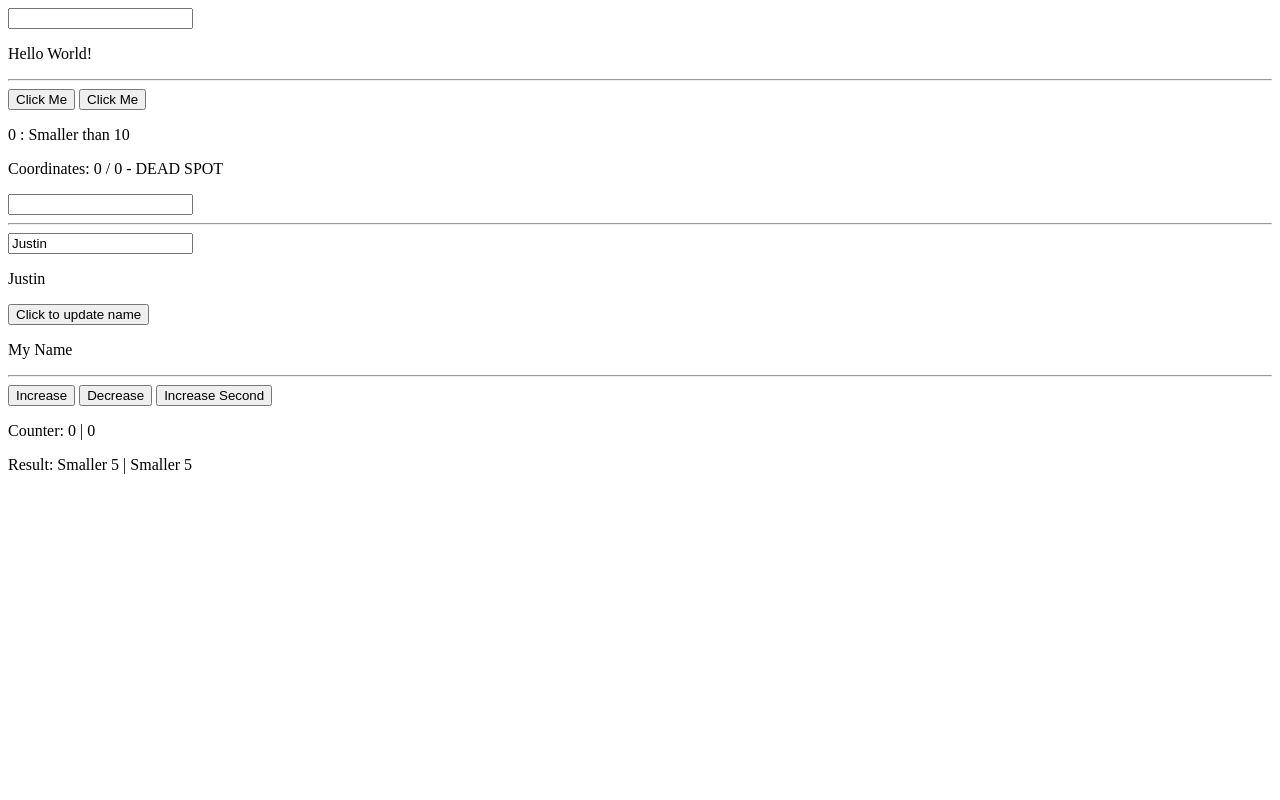
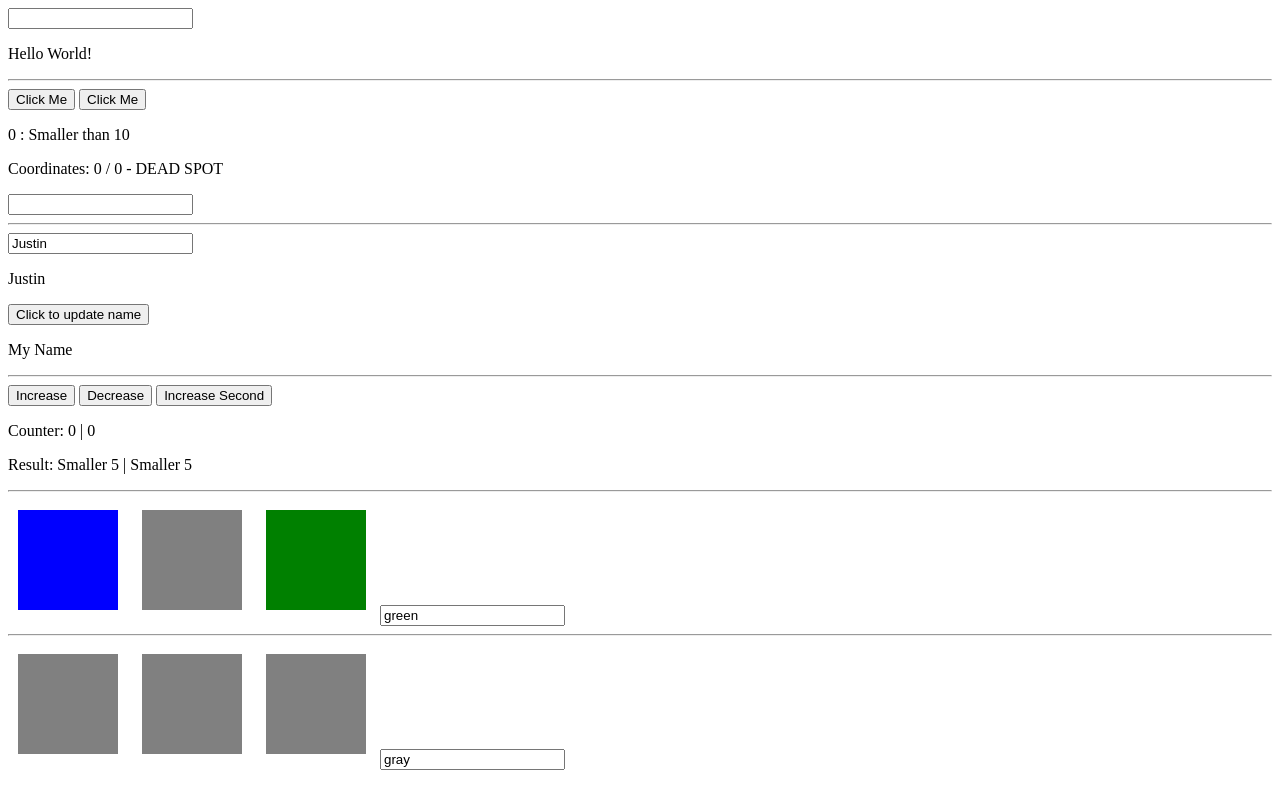
Before and after one commit to justinbettencourt/Vue-JS, a plain HTML site: page Section 2/index.html in a window 1280 px wide. Drawn offline with Linux system fonts and the light colour scheme.

Commit message:
Completed Exercise 3 and continued Section 2.

```diff
--- a/Section 2/index.html
+++ b/Section 2/index.html
@@ -6,7 +6,29 @@
 	<title>VueJS</title>
 	<link rel="stylesheet" href="">
 	<script src="vue.js"></script>
+	<style>
+		.demo {
+			width: 100px;
+			height: 100px;
+			background-color: gray;
+			display: inline-block;
+			margin: 10px;
+		}
+
+		.red {
+			background-color: red;
+		}
+
+		.green {
+			background-color: green;
+		}
+
+		.blue {
+			background-color: blue;
+		}
+	</style>
 </head>
+
 <body>
 	<!-- Section 2: Directives -->
 	<div id="app1">
@@ -14,6 +36,7 @@
 		<p>{{title}}</p>
 	</div>
 	<hr>
+
 	<!-- Section 2: Events -->
 	<div id="app2">
 		<button v-on:click="increase(2, $event)">Click Me</button>
@@ -27,6 +50,7 @@
 		<input type="text" v-on:keyup.enter="alertMe">
 	</div>
 	<hr>
+
 	<!-- Section 2: Two-Way-Binding -->
 	<div id="app3">
 		<input type="text" v-model="name">
@@ -35,6 +59,7 @@
 		<p>{{ newName }}</p>
 	</div>
 	<hr>
+
 	<!-- Section 2: Reacting to Changes with Computed Properties -->
 	<div id="app4">
 		<button v-on:click='counter++'>Increase</button>
@@ -42,6 +67,28 @@
 		<button v-on:click='secondCounter++'>Increase Second</button>
 		<p>Counter: {{ counter }} | {{ secondCounter }}</p>
 		<p>Result: {{ result() }} | {{ output }}</p>
+	</div>
+	<hr>
+
+	<!-- Section 2: Dynamic Styling with CSS Classes -->
+	<div id="app5">
+		<div>
+			<div class="demo" @click="attachRed = !attachRed" :class="divClasses"></div>
+			<div class="demo" :class="{red: attachRed}"></div>
+			<div class="demo" :class="[color, {red: attachRed}]"></div>
+			<input type="text" v-model="color">
+		</div>
+	</div>
+	<hr>
+
+	<!-- Section 2: Dynamic Styling without CSS Classes -->
+	<div id="app6">
+		<div>
+			<div class="demo"></div>
+			<div class="demo"></div>
+			<div class="demo"></div>
+			<input type="text" v-model="color">
+		</div>
 	</div>
 </body>
 <script>
@@ -88,6 +135,7 @@
 			newName: 'My Name'
 		}
 	});
+
 	// Section 2: Reacting to Changes with Computed Properties
 	new Vue({
 		el: '#app4',
@@ -118,5 +166,31 @@
 			}
 		}
 	});
+
+	// Section 2: Dynamic Styling with CSS Classes
+	new Vue({
+		el: '#app5',
+		data: {
+			attachRed: false,
+			color: 'green'
+		},
+		computed: {
+			divClasses: function() {
+				return{
+					red: this.attachRed,
+					blue: !this.attachRed
+				};
+			}
+		}
+	});
+
+	// Section 2: Dynamic Styling without CSS Classes
+	new Vue({
+		el: '#app6',
+		data: {
+			color: 'gray'
+		}
+	});
 </script>
+
 </html>
```
Also changed, not shown: Exercise 3/app.js (added, +19 -0 lines), Exercise 3/index.html (added, +18 -0 lines), Exercise 3/how-to-use.txt (added).
